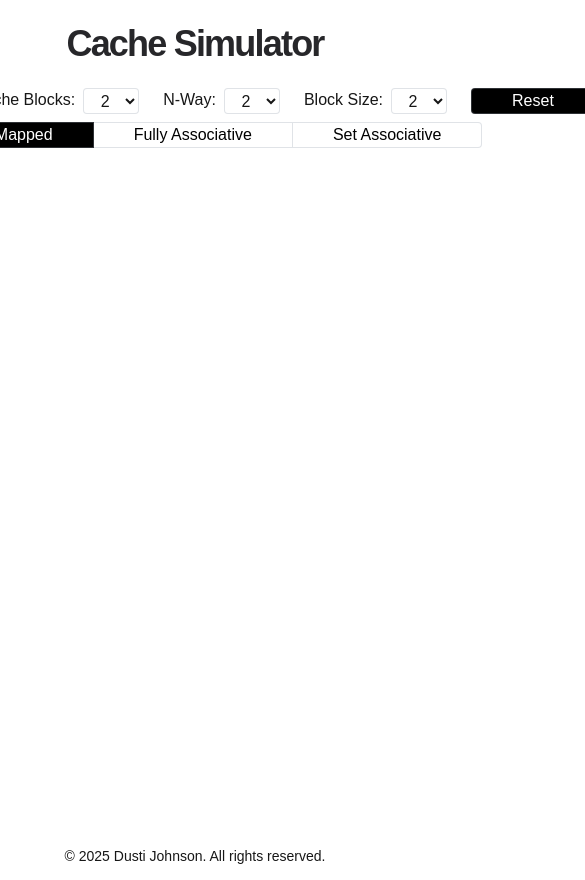
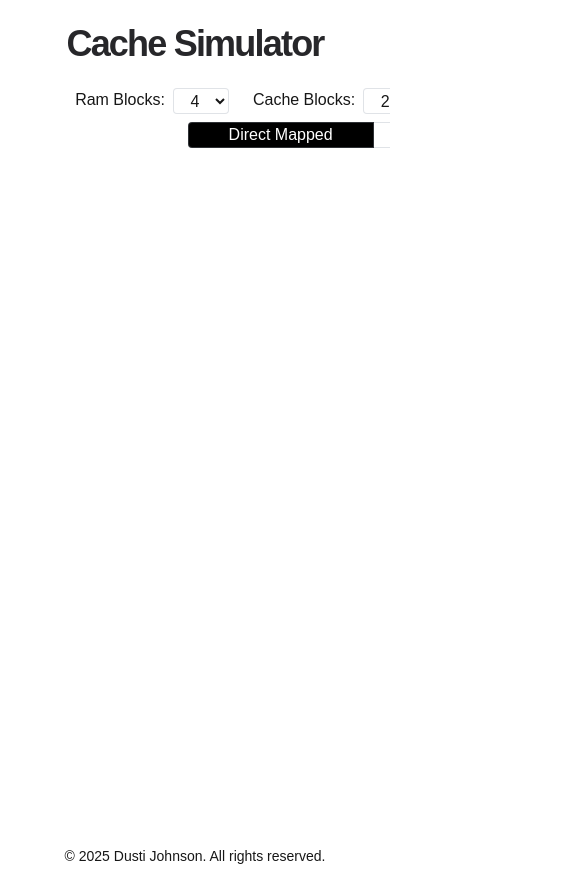
Before and after one commit to dustij/cache-simulator, a Next.js app: page / in a window 390 px wide. Shown: the top 880 px of the page, 585 px wide, since content can reach past the window. Built offline with nearby package versions, Linux system fonts and the light colour scheme.

Commit message:
fixed responisiveness

```diff
--- a/src/app/page.tsx
+++ b/src/app/page.tsx
@@ -6,12 +6,12 @@ export default function Home() {
   return (
     <div
       className={cn(
-        "flex flex-grow flex-col items-center gap-6 py-6",
+        "flex flex-grow flex-col gap-6 py-6 lg:items-center",
         debugging ? "bg-amber-300" : "",
       )}
     >
-      <header className="max-w-2xl">
-        <h1 className="text-4xl font-bold tracking-tighter text-balance text-zinc-800 sm:text-5xl dark:text-zinc-100">
+      <header className="">
+        <h1 className="text-center text-4xl font-bold tracking-tighter text-balance text-zinc-800 sm:text-5xl dark:text-zinc-100">
           Cache Simulator
         </h1>
       </header>
```
